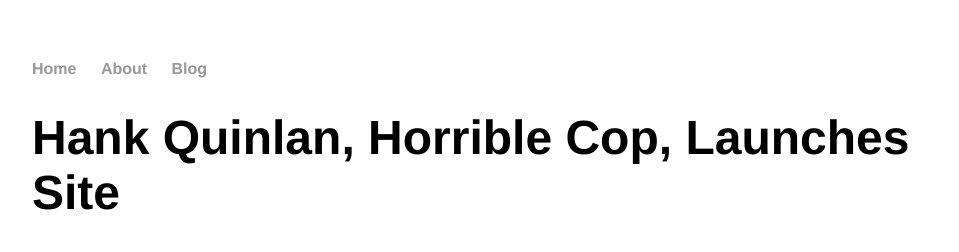
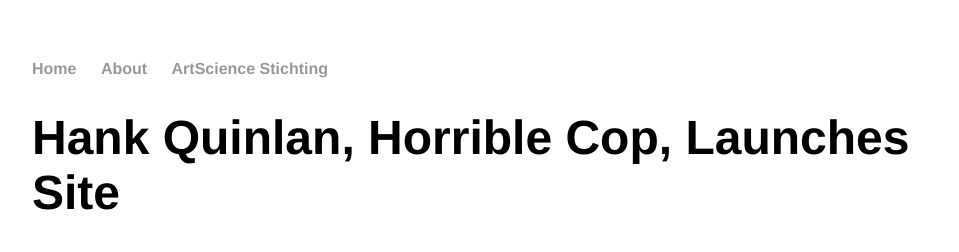
Before and after one commit to natfyfe/InterfacultyArtScience2017.github.io, a Jekyll site: the page built from _posts/2014-04-30-hank-quinlan-site-launched.md, in a window 1280 px wide. Shown: the top 252 px of the page, without its empty margins (160-1119 px from the left). Built offline with Jekyll 4.4.1, drawn with Linux system fonts in a browser that asks for light colours.

Commit message:
Update default.html

```diff
--- a/_layouts/default.html
+++ b/_layouts/default.html
@@ -11,7 +11,7 @@
 	        		<li><a href="/">Home</a></li>
 		        	<li><a href="/about">About</a></li>
 
-	        		<li><a href="http://stichting.interfaculty.nl/">Blog</a></li>
+	        		<li><a href="http://stichting.interfaculty.nl/">ArtScience Stichting</a></li>
 	    		</ul>
 			</nav>
 			<div class="container">
```
